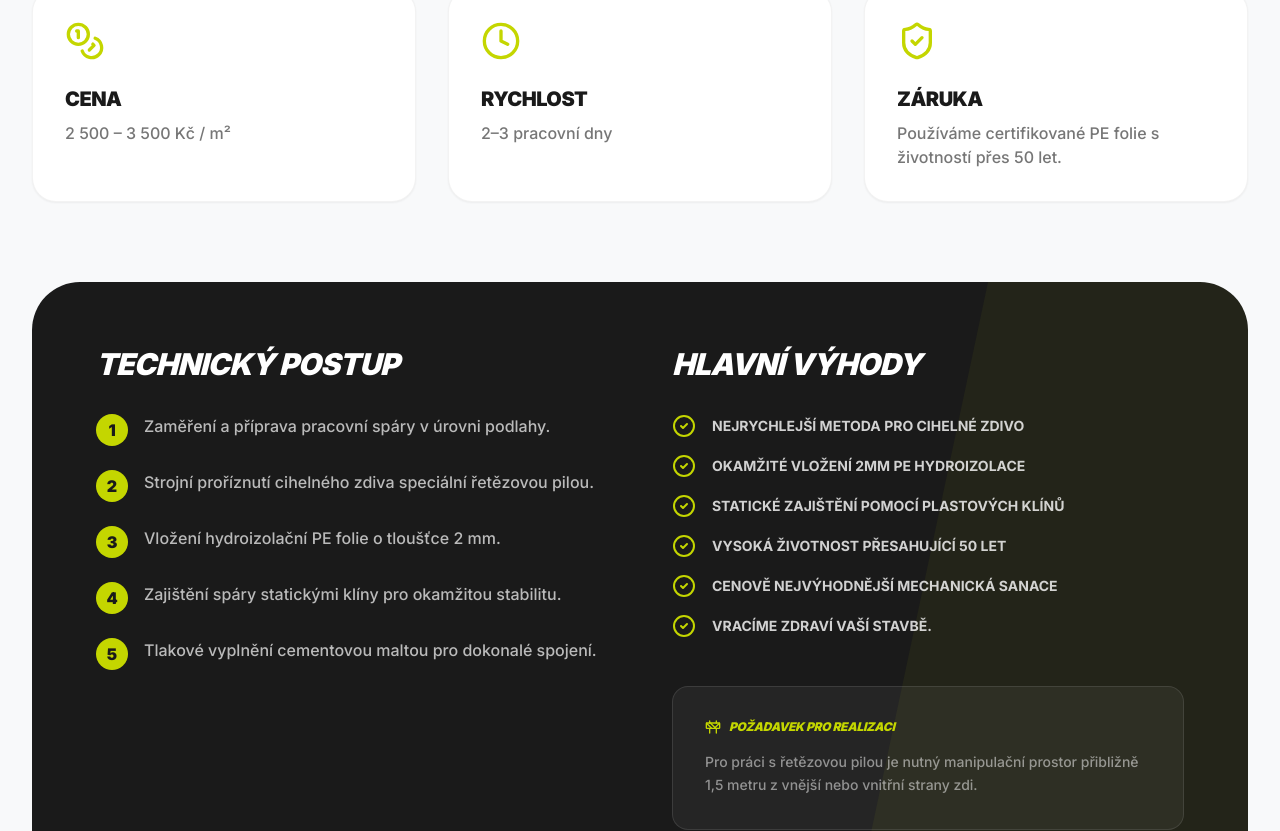
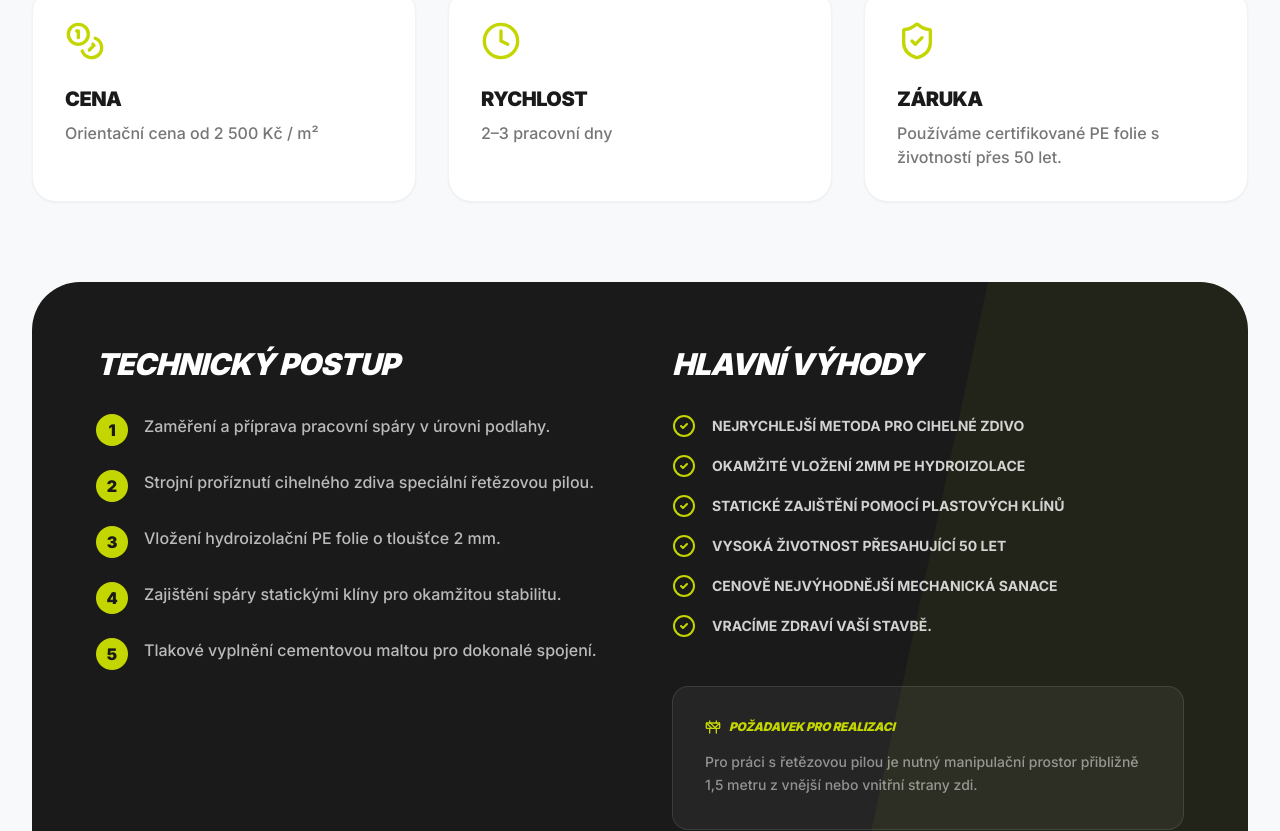
Before and after one commit to vichpetr/izodiamant.cz, a Next.js app: page /sluzby/retezova-pila in a window 1280 px wide. Shown: the part 1620-2451 px from the top of the page. Built offline with nearby package versions, Linux system fonts and the light colour scheme; no server answers.

Commit message:
fix: apply audit corrections for pricing, DPH notice, referral rules, and spelling

```diff
--- a/src/app/sluzby/diamantove-lano/page.tsx
+++ b/src/app/sluzby/diamantove-lano/page.tsx
@@ -108,7 +108,7 @@ export default function DiamondWirePage() {
               <div className="space-y-6">
                 {[
                   { step: "01", title: "Příprava a diagnostika", desc: "Zaměření objektu, kontrola tloušťky a materiálu zdiva pro optimální nastavení řezného lana." },
-                  { step: "02", title: "Instalace techniky", desc: "Osazení vodících kladek and upevnění agregátu pro pohon diamantového lana." },
+                  { step: "02", title: "Instalace techniky", desc: "Osazení vodicích kladek a upevnění agregátu pro pohon diamantového lana." },
                   { step: "03", title: "Samotný řez", desc: "Plynulé prořezávání zdiva pod neustálým chlazením, které eliminuje prašnost." },
                   { step: "04", title: "Izolace a statika", desc: "Vložení izolačního materiálu, statické vyklínování a tlaková výplň spáry." }
                 ].map((s, i) => (
--- a/src/components/Footer.tsx
+++ b/src/components/Footer.tsx
@@ -121,7 +121,7 @@ export default function Footer() {
         </div>
 
         <div className="pt-8 border-t border-white/5 flex flex-col md:flex-row justify-between items-center gap-4 text-[10px] font-bold uppercase tracking-[0.2em] text-white/30">
-          <p>&copy; {currentYear} IZODIAMANT. {content.rights}</p>
+          <p>&copy; {currentYear} IZODIAMANT. {content.rights} Nejsme plátci DPH.</p>
           <div className="flex gap-8">
             <Link href="/ochrana-udaju" className="hover:text-primary transition-colors">{content.privacy}</Link>
             <Link href="/cookies" className="hover:text-primary transition-colors">{content.cookies}</Link>
--- a/src/data/faq.json
+++ b/src/data/faq.json
@@ -14,5 +14,9 @@
   {
     "question": "Poskytujete záruku na provedené práce?",
     "answer": "Ano, na vloženou hydroizolaci a funkčnost podřezání poskytujeme prodlouženou záruku. Díky použití vysoce kvalitních PE folií a sklolaminátových desek vracíme zdraví vaší stavbě."
+  },
+  {
+    "question": "Jak funguje program „Doporuč a získej odměnu“?",
+    "answer": "Pokud nám doporučíte nového zákazníka, náleží vám finanční odměna. Podmínkou je, že váš tip musíme obdržet jako první (před samotným kontaktem od klienta). Odměna je vyplacena po řádném dokončení a proplacení zakázky doporučeným klientem."
   }
 ]
--- a/src/data/references.json
+++ b/src/data/references.json
@@ -105,7 +105,7 @@
   },
   {
     "id": "pardubice-diamant",
-    "title": "Sanace diamantovým lanem, Pardubice",
+    "title": "Rodinný dům Pardubice",
     "location": "Pardubice",
     "date": "2023-08",
     "technology": "Diamantové lano",
--- a/src/data/services.json
+++ b/src/data/services.json
@@ -1,16 +1,16 @@
 {
   "diamantove-lano": {
-    "priceRange": "4 500 – 6 500 Kč / m²",
+    "priceRange": "Orientační cena od 4 500 Kč / m²",
     "duration": "3–5 pracovních dnů",
     "relatedIds": ["zleby", "stare-zdanice", "pardubice-diamant"]
   },
   "retezova-pila": {
-    "priceRange": "2 500 – 3 500 Kč / m²",
+    "priceRange": "Orientační cena od 2 500 Kč / m²",
     "duration": "2–3 pracovní dny",
     "relatedIds": ["2025-sloupnice", "skorkov", "bernartice"]
   },
   "chemicka-injektaz": {
-    "priceRange": "2 500 – 3 900 Kč / bm",
+    "priceRange": "Orientační cena od 2 500 Kč / bm",
     "duration": "1–2 pracovní dny",
     "relatedIds": ["policka"]
   }
```
